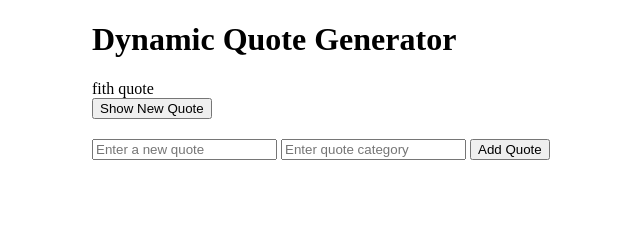
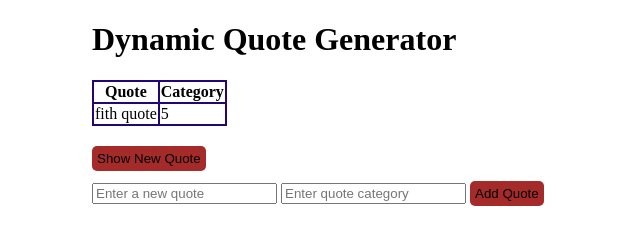
Before and after one commit to kaberege/alx_fe_javascript, a plain HTML site: page dom-manipulation/index.html in a window 1280 px wide. Both pictures are taken after a click on the button "Show New Quote". Shown: the whole page, without its empty margins (248-888 px from the left). Drawn offline with Linux system fonts and the light colour scheme.

Commit message:
new updates

```diff
--- a/dom-manipulation/index.css
+++ b/dom-manipulation/index.css
@@ -1,8 +1,30 @@
-.content-quotes{
+.content-quotes {
     width: 100%;
     max-width: 600px;
     margin: 0 auto 0 auto;
 }
-.added-quotes{
+
+#newQuote {
     margin-top: 20px;
 }
+
+#addQuote,
+#newQuote {
+    cursor: pointer;
+    background-color: rgb(165, 42, 42);
+    padding: 5px;
+    border-radius: 5px;
+    border: none;
+}
+
+.added-quotes {
+    margin-top: 10px;
+}
+
+table,
+tr,
+th,
+td {
+    border: 2px solid rgb(36, 5, 119);
+    border-collapse: collapse;
+}
--- a/dom-manipulation/index.html
+++ b/dom-manipulation/index.html
@@ -16,7 +16,7 @@
         <div class="added-quotes">
             <input id="newQuoteText" type="text" placeholder="Enter a new quote" />
             <input id="newQuoteCategory" type="text" placeholder="Enter quote category" />
-            <button onclick="addQuote()">Add Quote</button>
+            <button onclick="addQuote()" id="addQuote">Add Quote</button>
         </div>
     </div>
     <script src="script.js"></script>
--- a/dom-manipulation/script.js
+++ b/dom-manipulation/script.js
@@ -1,3 +1,6 @@
+//document.addEventListener("DOMContentLoaded", () => {
+//});
+
 const myQuotes = [
     { text: "First quote", category: "1" },
     { text: "Second quote", category: "2" },
@@ -8,35 +11,64 @@ const myQuotes = [
 
 const quoteDisplay = document.getElementById("quoteDisplay");
 const newQuote = document.getElementById("newQuote");
+const myTable = document.createElement("table");
+const myRow1 = document.createElement("tr");
+const th1 = document.createElement("th");
+th1.textContent = "Quote";
+const th2 = document.createElement("th");
+th2.textContent = "Category";
+myRow1.appendChild(th1);
+myRow1.appendChild(th2);
+myTable.appendChild(myRow1);
+//quoteDisplay.appendChild(myTable);
+
+
 
 //event-listeners
 newQuote.addEventListener("click", showRandomQuote);
 
 //function to display a random quote
 function showRandomQuote() {
-    // console.log(myQuotes[Math.floor(Math.random() * myQuotes.length)]);
-    quoteDisplay.textContent = myQuotes[Math.floor(Math.random() * myQuotes.length)].text;
+    const myRow2 = document.createElement("tr");
+    const td1 = document.createElement("td");
+    const td2 = document.createElement("td");
+    const currentIndex = myQuotes[Math.floor(Math.random() * myQuotes.length)];
+    td1.textContent = currentIndex.text;
+    td2.textContent = currentIndex.category;
+    myRow2.appendChild(td1);
+    myRow2.appendChild(td2);
+    myTable.appendChild(myRow2);
+    quoteDisplay.appendChild(myTable);
 }
 
 
 //function to add a new quote
 function addQuote() {
+    const myRow2 = document.createElement("tr");
+    const td1 = document.createElement("td");
+    const td2 = document.createElement("td");
     const newQuoteText = document.getElementById("newQuoteText");
     const newQuoteCategory = document.getElementById("newQuoteCategory");
     isValid = true;
     const newArr = { text: "", category: "" };
+
     if (newQuoteText.value.trim() === "" || newQuoteCategory.value.trim() === "") {
         isValid = false;
     }
+
     if (isValid) {
+        td1.textContent = newQuoteText.value.trim();
+        td2.textContent = newQuoteCategory.value.trim();
+        myRow2.appendChild(td1);
+        myRow2.appendChild(td2);
+        myTable.appendChild(myRow2);
+        quoteDisplay.appendChild(myTable);
         newArr.text = newQuoteText.value.trim();
         newArr.category = newQuoteCategory.value.trim();
-        quoteDisplay.textContent = newArr.text;
         myQuotes.push(newArr);
         newQuoteText.value = "";
         newQuoteCategory.value = "";
     } else {
         alert("Please! Enter something");
     }
-
 }
```
Also changed, not shown: dom-manipulation/tested.js (added, +46 -0 lines).
